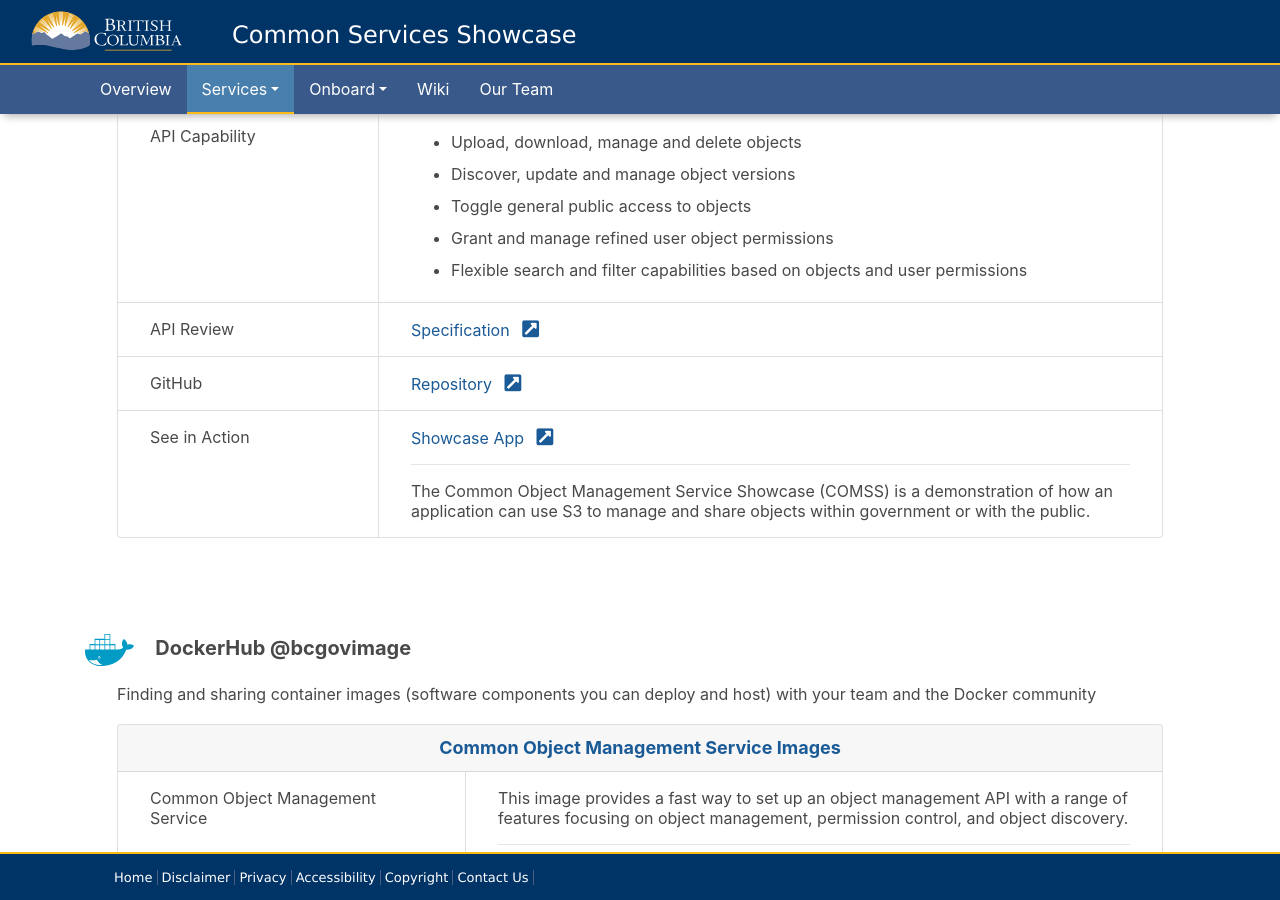
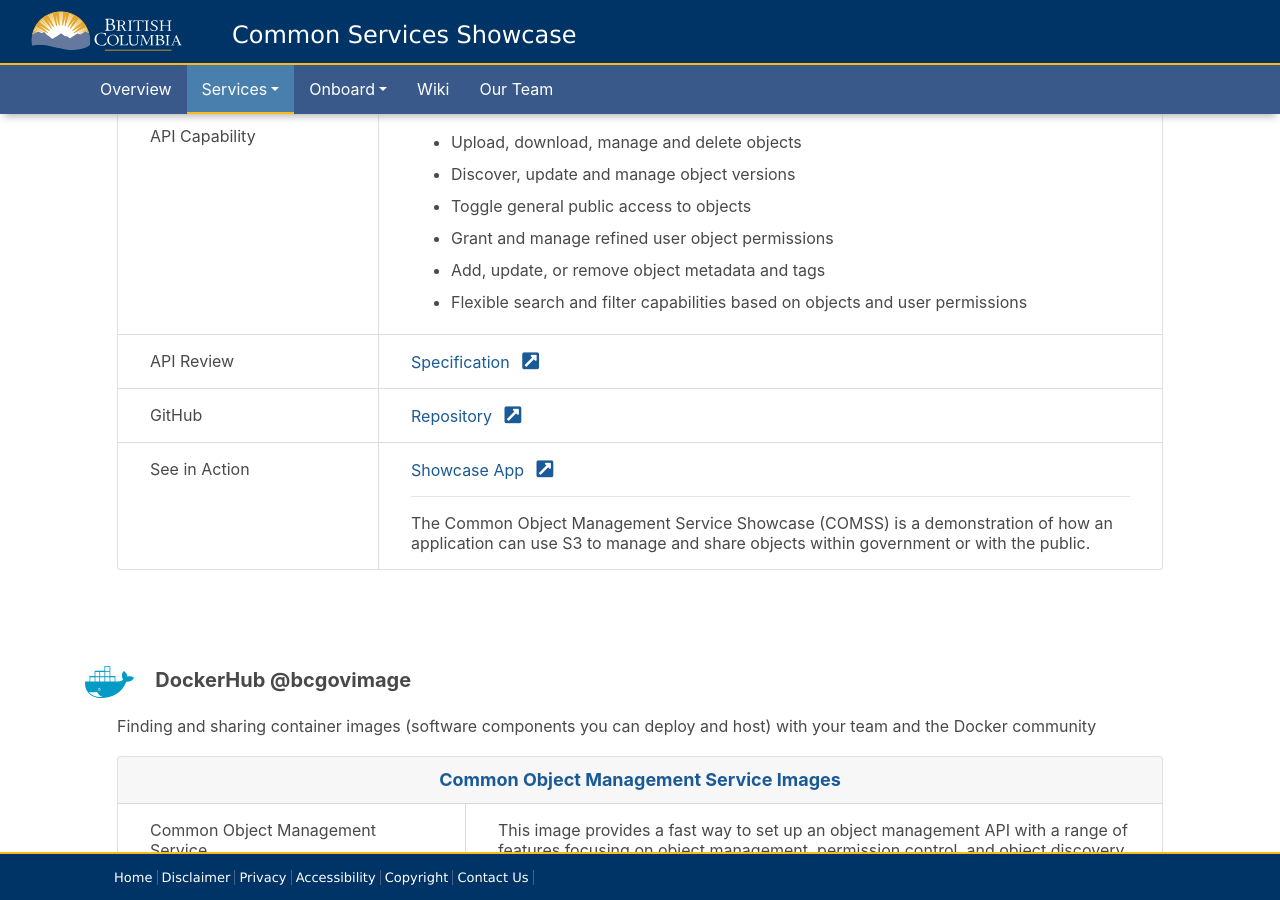
Before and after one commit to bcgov/common-service-showcase, a Jekyll site: the page built from collections/_services/coms.md, in a window 1280 px wide and 900 px high, scrolled down 655 px. Built offline with Jekyll 4.4.1, drawn with Linux system fonts in a browser that asks for light colours; nearby versions of some CDN libraries; part of the change alters nothing that is shown; grey boxes are pictures that could not be loaded.

Commit message:
Update links. Add metadata tagging feature

```diff
--- a/collections/_services/coms.md
+++ b/collections/_services/coms.md
@@ -16,8 +16,8 @@ onboard:
 onboardDescription: We provide <em>Docker Images</em> for hosting your own Common Object Management Storage Service.
 urls:
   github: https://github.com/bcgov/common-object-management-service/
-  docs: https://github.com/bcgov/common-object-management-service/blob/master/app/src/docs/v1.api-spec.yaml
-  showcase: https://github.com/bcgov/common-object-management-service/
+  docs: https://coms-dev-master.apps.silver.devops.gov.bc.ca/api/v1/docs
+  showcase: https://comss-dev-master.apps.silver.devops.gov.bc.ca/app/
 
 showcaseDescription: >-
   The Common Object Management Service Showcase (COMSS) is a demonstration of how an application can use S3 to manage and share objects within government or with the public.
@@ -36,4 +36,5 @@ dockerImages:
 - Discover, update and manage object versions
 - Toggle general public access to objects
 - Grant and manage refined user object permissions
+- Add, update, or remove object metadata and tags
 - Flexible search and filter capabilities based on objects and user permissions
```
